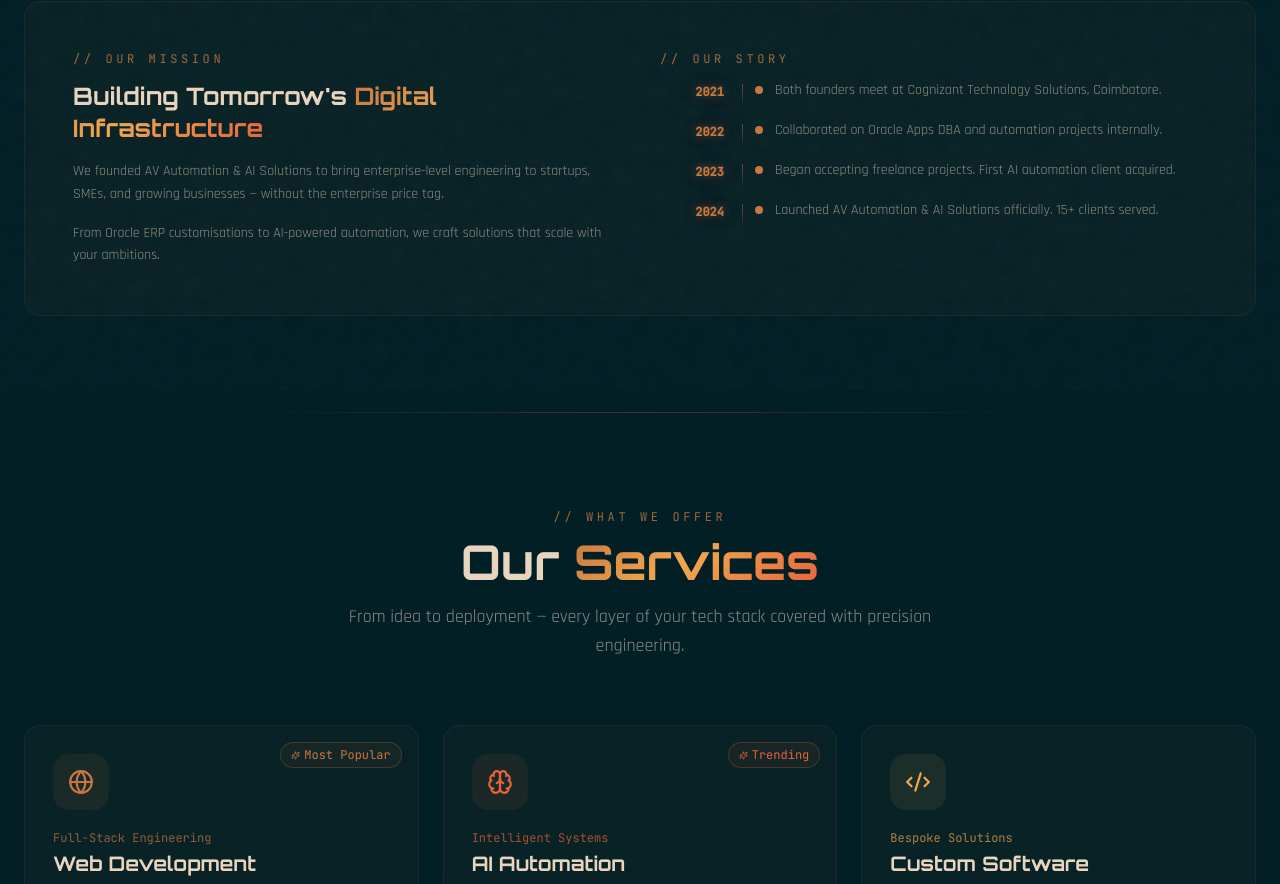
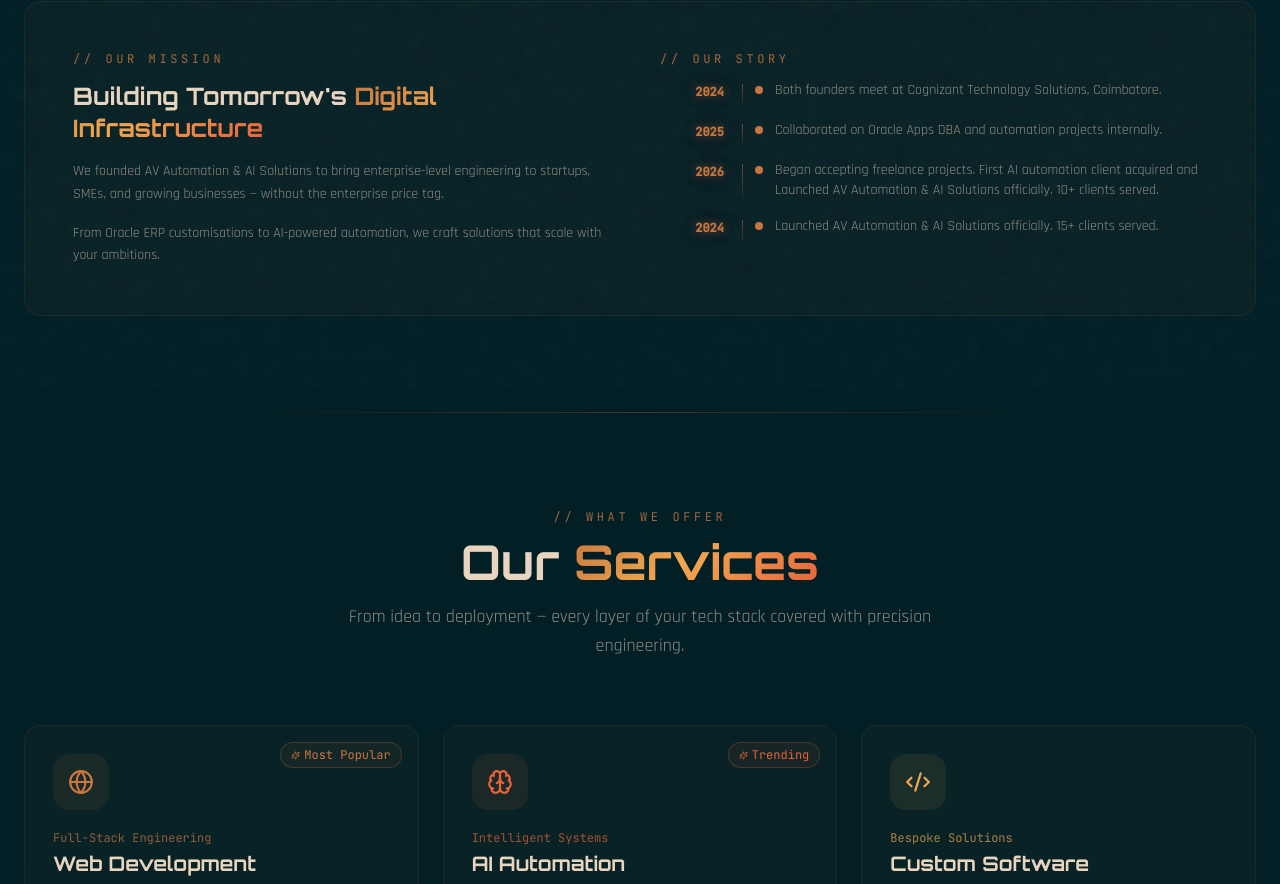
Before and after one commit to Akshay2602-Ak/av-automation, a React (Vite) app: page / in a window 1280 px wide. Shown: the part 2010-2894 px from the top of the page. Built offline with nearby package versions, Linux system fonts and the light colour scheme; a web font is replaced by a local one.

Commit message:
Updated Our story section

```diff
--- a/src/components/About.jsx
+++ b/src/components/About.jsx
@@ -157,9 +157,9 @@ export default function About() {
               <div className="section-tag mb-3">// our story</div>
               <div className="space-y-4">
                 {[
-                  { year: '2021', event: 'Both founders meet at Cognizant Technology Solutions, Coimbatore.' },
-                  { year: '2022', event: 'Collaborated on Oracle Apps DBA and automation projects internally.' },
-                  { year: '2023', event: 'Began accepting freelance projects. First AI automation client acquired.' },
+                  { year: '2024', event: 'Both founders meet at Cognizant Technology Solutions, Coimbatore.' },
+                  { year: '2025', event: 'Collaborated on Oracle Apps DBA and automation projects internally.' },
+                  { year: '2026', event: 'Began accepting freelance projects. First AI automation client acquired and Launched AV Automation & AI Solutions officially. 10+ clients served.' },
                   { year: '2024', event: 'Launched AV Automation & AI Solutions officially. 15+ clients served.' },
                 ].map(({ year, event }) => (
                   <div key={year} className="flex gap-4">
```
